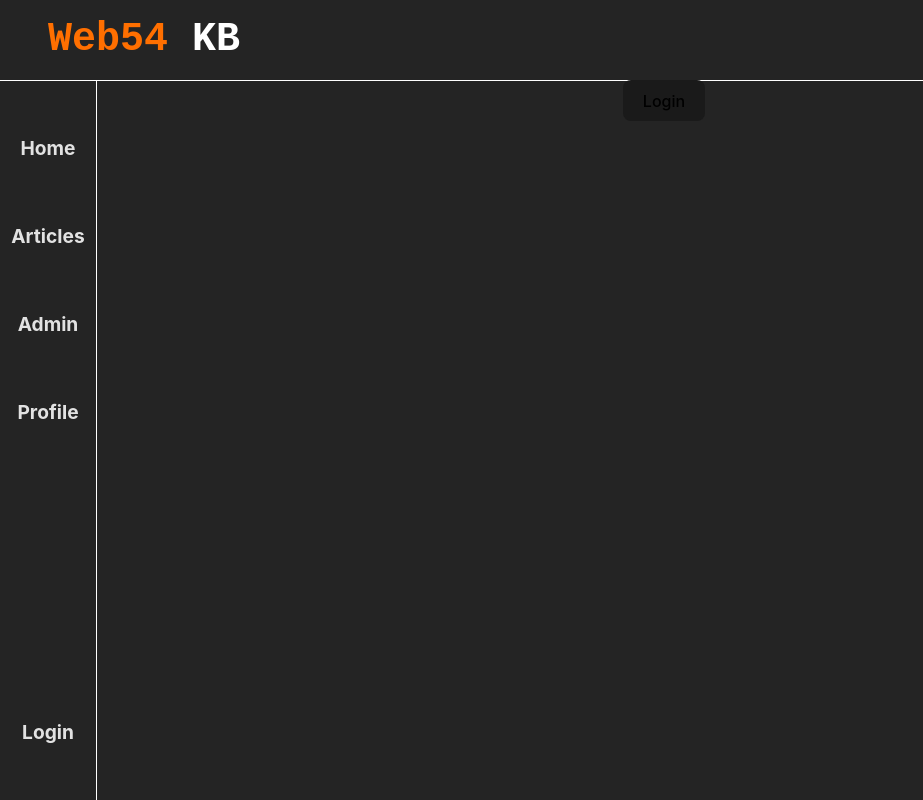
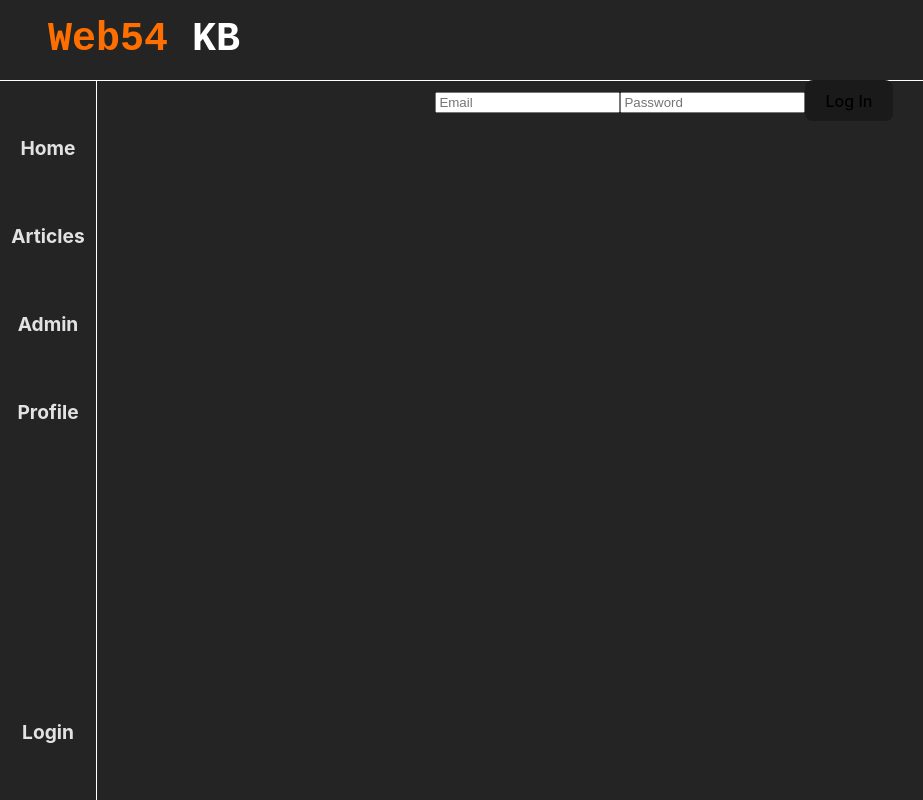
Before and after one commit to Atlessc/web54-kb-v2, a React (Vite) app: page /login in a window 1280 px wide. Shown: the whole page, without its empty margins (0-923 px from the left). Built offline with nearby package versions, Linux system fonts and the light colour scheme; no server answers.

Commit message:
commit to test login function

```diff
--- a/package.json
+++ b/package.json
@@ -10,12 +10,12 @@
     "preview": "vite preview"
   },
   "dependencies": {
+    "@auth0/auth0-react": "^2.2.1",
     "prisma": "^5.2.0",
     "react": "^18.2.0",
     "react-dom": "^18.2.0",
     "react-markdown": "^8.0.7",
     "react-router-dom": "^6.15.0",
-    "supabase": "^1.88.0",
     "zustand": "^4.4.1"
   },
   "devDependencies": {
--- a/src/App.jsx
+++ b/src/App.jsx
@@ -1,22 +1,26 @@
+import { useEffect } from 'react'
+import { useNavigate } from 'react-router-dom'
 import './App.css'
 import LeftNav from './components/left-nav'
 import TopNav from './components/top-nav'
 import { Routes, Route } from 'react-router-dom'
 import Home from './pages/home'
 import Admin from './pages/admin'
+import Profile from './pages/profile'
 import Login from './pages/login'
 import Article from './pages/article'
 import _404 from './pages/404'
 import Articles from './pages/articles'
 import NotLoggedIn from './pages/not-logged-in'
-// import useStore from the zustand library
 import useStore from './store'
 import AlreadyLoggedIn from './pages/already-logged-in'
 
-
-
 function App() {
   const isAuthenticated = useStore(state => state.isAuthenticated)
+  const setIsAuthenticated = useStore(state => state.setIsAuthenticated)
+  const setRole = useStore(state => state.setRole)
+  const setTheme = useStore(state => state.setTheme)
+  const navigate = useNavigate()
 
   return (
     <div className='app-container'>
@@ -28,6 +32,7 @@ function App() {
           <Route path='/articles' element={<Articles />} />
           <Route path='/articles/:id' element={<Article />} />
           <Route path='/admin' element={<Admin />} />
+          <Route path='/profile/:user' element={<Profile />} />
           <Route path='/login' element={<AlreadyLoggedIn />} />
           <Route path='*' element={<_404 />} />
         </Routes>
--- a/src/main.jsx
+++ b/src/main.jsx
@@ -3,9 +3,18 @@ import ReactDOM from 'react-dom/client'
 import App from './App.jsx'
 import './index.css'
 import { BrowserRouter as Router } from 'react-router-dom'
+import { Auth0Provider } from '@auth0/auth0-react'
 
 ReactDOM.createRoot(document.getElementById('root')).render(
-  <Router>
-    <App />
-  </Router>,
+  <Auth0Provider
+    domain={import.meta.env.REACT_APP_AUTH0_DOMAIN}
+    clientId={import.meta.env.REACT_APP_AUTH0_CLIENT_ID}
+    authorizationParams={{
+      redirect_uri: window.location.origin,
+    }}
+  >
+    <Router>
+      <App />
+    </Router>
+  </Auth0Provider>
 )
--- a/src/pages/login.jsx
+++ b/src/pages/login.jsx
@@ -1,16 +1,36 @@
+import { useState } from 'react'
+import { useAuth0 } from '@auth0/auth0-react'
 import useStore from '../store'
 
 export default function Login() {
+  const [email, setEmail] = useState('')
+  const [password, setPassword] = useState('')
   const setIsAuthenticated = useStore(state => state.setIsAuthenticated)
+  const { loginWithRedirect } = useAuth0()
 
-  const handleLogin = () => {
-    setIsAuthenticated(true)
-    console.log("logged in")
+  const handleLogin = async (event) => {
+    event.preventDefault()
+    loginWithRedirect({
+      email,
+      password,
+    })
   }
 
   return (
     <div className="login-container">
-      <button type='Submit' onClick={handleLogin}>Login</button>
+      <input
+        type="email"
+        placeholder="Email"
+        value={email}
+        onChange={(event) => setEmail(event.target.value)}
+      />
+      <input
+        type="password"
+        placeholder="Password"
+        value={password}
+        onChange={(event) => setPassword(event.target.value)}
+      />
+      <button type='Submit' onClick={handleLogin}>Log In</button>
     </div>
   )
 }
--- /dev/null
+++ b/src/pages/profile.jsx
@@ -0,0 +1,7 @@
+export default function Profile() {
+  return (
+    <div className="profile-container">
+      profile
+    </div>
+  )
+}
```
Also changed, not shown: 1 other file (tests, documents, lock files or other folders).
